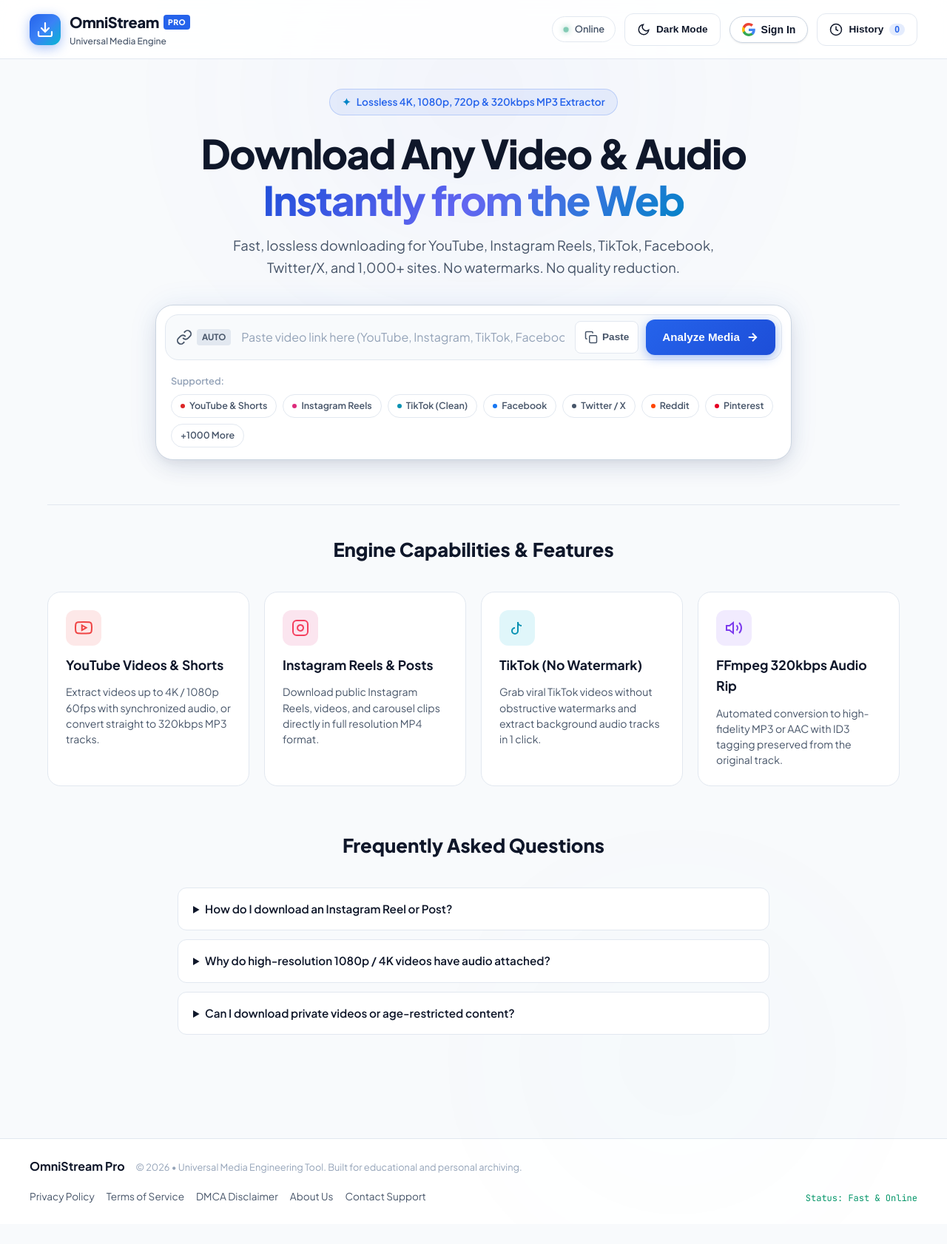
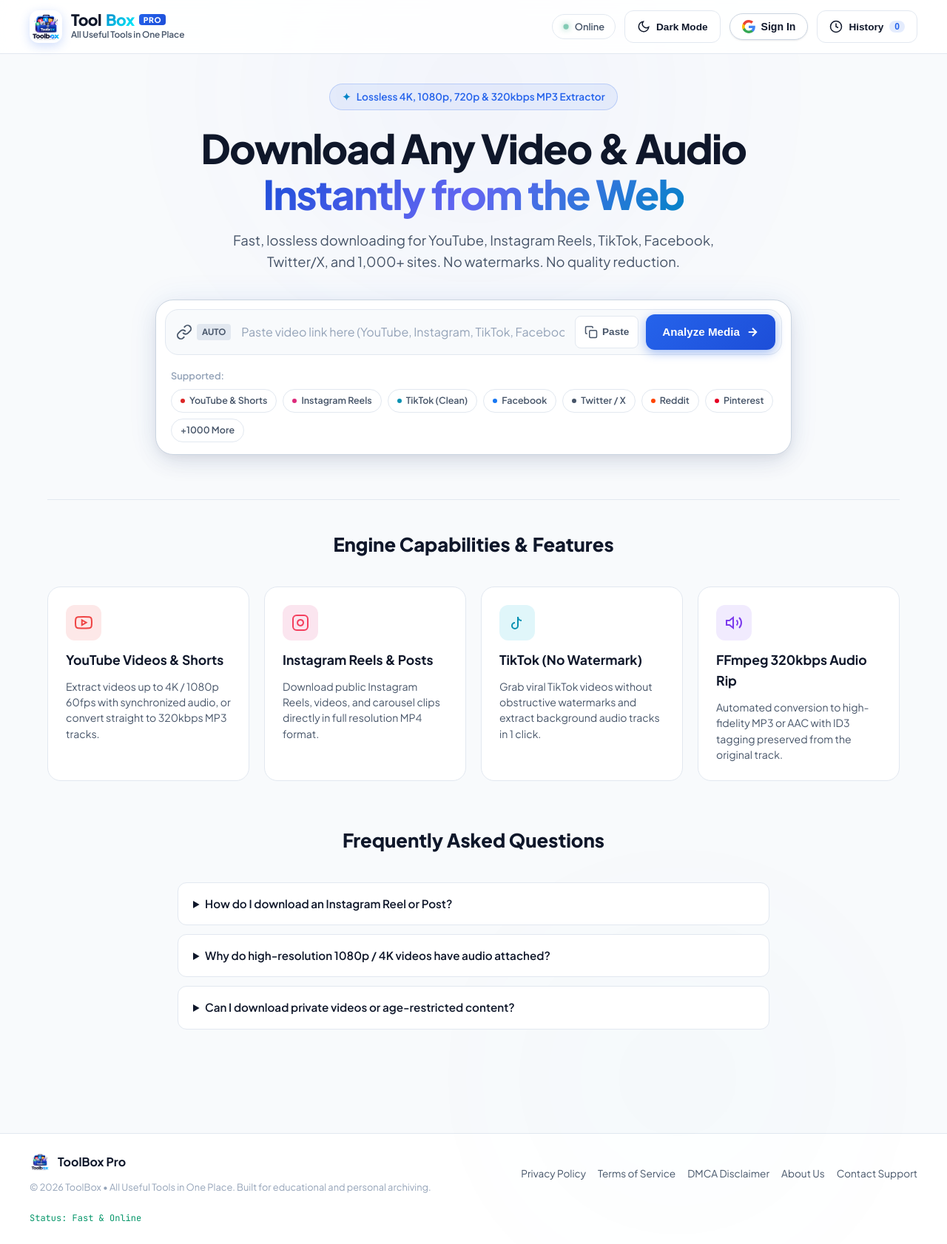
Before and after one commit to Prince789-student/video---download-tool, a website: page public/index.html in a window 1280 px wide. Shown: the whole page at 74% size. Before the commit the page ends 1655 px from the top, so only its background shows below. Drawn offline with Linux system fonts and the light colour scheme; no server answers.

Commit message:
Rebrand platform to ToolBox - All Useful Tools in One Place with official 3D logo

```diff
--- a/public/app.js
+++ b/public/app.js
@@ -772,7 +772,7 @@ const LEGAL_CONTENT = {
     <h2>Privacy Policy</h2>
     <p>Last Updated: October 2026</p>
     <div class="legal-highlight-box">
-      OmniStream Pro respects your digital privacy. We operate a zero-log media processing engine. No downloaded video or audio files are retained on our servers past temporary processing.
+      ToolBox Pro respects your digital privacy. We operate a zero-log media processing engine. No downloaded video or audio files are retained on our servers past temporary processing.
     </div>
     <h3>1. Information We Collect</h3>
     <p>We collect limited information to provide seamless media downloads:</p>
@@ -783,26 +783,26 @@ const LEGAL_CONTENT = {
     </ul>
 
     <h3>2. How Your Data Is Protected</h3>
-    <p>All communication between your device and OmniStream Pro is encrypted using industry-standard TLS 1.3 / HTTPS encryption. We never sell, rent, or monetize your personal information or contact details with third-party advertisers or data brokers.</p>
+    <p>All communication between your device and ToolBox Pro is encrypted using industry-standard TLS 1.3 / HTTPS encryption. We never sell, rent, or monetize your personal information or contact details with third-party advertisers or data brokers.</p>
 
     <h3>3. Cookies & Advertising</h3>
     <p>We may partner with trusted advertising networks, such as Google AdSense, to display non-intrusive advertisements. These partners may use cookies (such as DoubleClick DART cookies) to serve ads based on your visit to this and other websites on the internet. You may opt out of personalized advertising by visiting Google Ad Settings.</p>
 
     <h3>4. Children's Online Privacy Protection (COPPA)</h3>
-    <p>OmniStream Pro is designed for general audiences and does not knowingly collect personal identifiable information from children under the age of 13.</p>
+    <p>ToolBox Pro is designed for general audiences and does not knowingly collect personal identifiable information from children under the age of 13.</p>
 
     <h3>5. Contact Our Data Protection Officer</h3>
-    <p>If you have questions regarding your data or wish to delete your account, contact: <strong>privacy@omnistream.pro</strong></p>
+    <p>If you have questions regarding your data or wish to delete your account, contact: <strong>privacy@toolbox.pro</strong></p>
   `,
 
   terms: `
     <h2>Terms of Service & Acceptable Use</h2>
     <p>Effective Date: October 2026</p>
     <div class="legal-highlight-box">
-      By accessing or using OmniStream Pro, you acknowledge and agree to comply with these Terms of Service. If you do not agree, please discontinue using the service immediately.
+      By accessing or using ToolBox Pro, you acknowledge and agree to comply with these Terms of Service. If you do not agree, please discontinue using the service immediately.
     </div>
     <h3>1. Permitted Use</h3>
-    <p>OmniStream Pro is an advanced personal media caching and backup tool designed for educational, archival, and fair-use purposes. You agree to use this service exclusively for content you own or have explicit permission to access and download.</p>
+    <p>ToolBox Pro is an advanced personal media caching and backup tool designed for educational, archival, and fair-use purposes. You agree to use this service exclusively for content you own or have explicit permission to access and download.</p>
 
     <h3>2. User Warranties & Prohibitions</h3>
     <p>You strictly agree that you shall NOT:</p>
@@ -814,27 +814,27 @@ const LEGAL_CONTENT = {
     </ul>
 
     <h3>3. Disclaimer of Warranties</h3>
-    <p>OmniStream Pro is provided on an "AS-IS" and "AS-AVAILABLE" basis. We make no warranty that our service will be uninterrupted, error-free, or compatible with every streaming protocol at all times.</p>
+    <p>ToolBox Pro is provided on an "AS-IS" and "AS-AVAILABLE" basis. We make no warranty that our service will be uninterrupted, error-free, or compatible with every streaming protocol at all times.</p>
 
     <h3>4. Limitation of Liability</h3>
-    <p>Under no circumstances shall OmniStream Pro, its developers, or affiliates be liable for direct, indirect, incidental, or consequential damages resulting from the use or misuse of media obtained through this tool.</p>
+    <p>Under no circumstances shall ToolBox Pro, its developers, or affiliates be liable for direct, indirect, incidental, or consequential damages resulting from the use or misuse of media obtained through this tool.</p>
   `,
 
   dmca: `
     <h2>DMCA Copyright Notice & Disclaimer</h2>
     <div class="legal-highlight-box">
-      OmniStream Pro strictly complies with the Digital Millennium Copyright Act (17 U.S.C. § 512) and international copyright directives.
+      ToolBox Pro strictly complies with the Digital Millennium Copyright Act (17 U.S.C. § 512) and international copyright directives.
     </div>
     <h3>1. Safe Harbor & Zero-Hosting Policy</h3>
-    <p>OmniStream Pro is a client-side facilitation and format transcode proxy. <strong>We do not host, store, index, or broadcast any audio or video files on our servers.</strong></p>
-    <p>All video content retrieved through OmniStream Pro is streamed directly from public third-party content delivery networks (CDNs) maintained by platforms such as YouTube, Instagram, TikTok, and Vimeo. Files are cached solely in temporary memory to multiplex audio and video tracks, and are purged automatically.</p>
+    <p>ToolBox Pro is a client-side facilitation and format transcode proxy. <strong>We do not host, store, index, or broadcast any audio or video files on our servers.</strong></p>
+    <p>All video content retrieved through ToolBox Pro is streamed directly from public third-party content delivery networks (CDNs) maintained by platforms such as YouTube, Instagram, TikTok, and Vimeo. Files are cached solely in temporary memory to multiplex audio and video tracks, and are purged automatically.</p>
 
     <h3>2. Copyright Infringement Claims</h3>
     <p>If you are a copyright owner or an authorized agent and believe that content accessible through our utility infringes your rights, you may submit a formal notification to our designated copyright agent:</p>
     <ul>
-      <li><strong>Designated Agent:</strong> OmniStream Copyright Compliance Department</li>
-      <li><strong>Notice Email:</strong> <strong>dmca@omnistream.pro</strong></li>
-      <li><strong>Physical Address:</strong> Legal Dept, OmniStream Pro Cloud Architecture, New Delhi, India</li>
+      <li><strong>Designated Agent:</strong> ToolBox Copyright Compliance Department</li>
+      <li><strong>Notice Email:</strong> <strong>dmca@toolbox.pro</strong></li>
+      <li><strong>Physical Address:</strong> Legal Dept, ToolBox Cloud Architecture, New Delhi, India</li>
     </ul>
 
     <h3>3. Required Takedown Information</h3>
@@ -849,12 +849,12 @@ const LEGAL_CONTENT = {
   `,
 
   about: `
-    <h2>About OmniStream Pro</h2>
+    <h2>About ToolBox Pro</h2>
     <div class="legal-highlight-box">
-      Engineering the world's fastest, cleanest, and most accessible web media archiving engine.
+      ToolBox — All Useful Tools in One Place. Engineering the world's fastest, cleanest, and most accessible web utilities.
     </div>
     <h3>Our Vision</h3>
-    <p>OmniStream Pro was born out of frustration with predatory video download sites bloated with spam popups, scam ads, malware redirects, and artificial quality restrictions. We set out to build an open, crystal-clean platform that treats users with dignity.</p>
+    <p>ToolBox Pro was born out of frustration with predatory video download sites bloated with spam popups, scam ads, malware redirects, and artificial quality restrictions. We set out to build an open, crystal-clean platform that brings all useful web utilities together in one place.</p>
 
     <h3>Under the Hood</h3>
     <p>Our server architecture leverages cutting-edge open source tools:</p>
@@ -905,7 +905,7 @@ const LEGAL_CONTENT = {
     </button>
 
     <div class="legal-highlight-box" style="margin-top: 24px;">
-      <strong>Direct Support Email:</strong> support@omnistream.pro<br>
+      <strong>Direct Support Email:</strong> support@toolbox.pro<br>
       <strong>Average Response Time:</strong> Within 24 Hours
     </div>
   `
--- a/public/index.html
+++ b/public/index.html
@@ -3,8 +3,10 @@
 <head>
   <meta charset="UTF-8">
   <meta name="viewport" content="width=device-width, initial-scale=1.0">
-  <title>OmniStream Pro — Universal Video & Audio Downloader</title>
-  <meta name="description" content="Download videos and audio in ultra-high quality from YouTube, Instagram, TikTok, Facebook, Twitter/X, and 1000+ platforms with zero ads and zero quality loss.">
+  <title>ToolBox — All Useful Tools in One Place | Universal Downloader</title>
+  <meta name="description" content="ToolBox — All Useful Tools in One Place. Download videos and audio in ultra-high quality from YouTube, Instagram, TikTok, Facebook, Twitter/X, and 1000+ platforms with zero quality loss.">
+  <link rel="icon" type="image/png" href="favicon.png">
+  <link rel="apple-touch-icon" href="logo.png">
   <link rel="preconnect" href="https://fonts.googleapis.com">
   <link rel="preconnect" href="https://fonts.gstatic.com" crossorigin>
   <link href="https://fonts.googleapis.com/css2?family=Plus+Jakarta+Sans:wght@300;400;500;600;700;800&family=JetBrains+Mono:wght@400;500;700&display=swap" rel="stylesheet">
@@ -19,16 +21,10 @@
   <header class="app-header">
     <div class="header-container">
       <div class="brand">
-        <div class="brand-icon">
-          <svg width="24" height="24" viewBox="0 0 24 24" fill="none" stroke="currentColor" stroke-width="2.2" stroke-linecap="round" stroke-linejoin="round">
-            <path d="M21 15v4a2 2 0 0 1-2 2H5a2 2 0 0 1-2-2v-4"></path>
-            <polyline points="7 10 12 15 17 10"></polyline>
-            <line x1="12" y1="15" x2="12" y2="3"></line>
-          </svg>
-        </div>
+        <img src="logo.png" alt="ToolBox Logo" class="brand-logo-img">
         <div class="brand-text">
-          <span class="brand-name">OmniStream<span class="brand-pro">PRO</span></span>
-          <span class="brand-badge">Universal Media Engine</span>
+          <span class="brand-name">Tool<span class="brand-box">Box</span><span class="brand-pro">PRO</span></span>
+          <span class="brand-badge">All Useful Tools in One Place</span>
         </div>
       </div>
 
@@ -447,8 +443,11 @@
   <footer class="app-footer">
     <div class="footer-container">
       <div class="footer-left">
-        <span class="footer-brand">OmniStream Pro</span>
-        <span class="footer-copy">© 2026 • Universal Media Engineering Tool. Built for educational and personal archiving.</span>
+        <div style="display: flex; align-items: center; gap: 10px; margin-bottom: 6px;">
+          <img src="logo.png" alt="ToolBox Logo" style="width: 28px; height: 28px; border-radius: 7px; object-fit: contain;">
+          <span class="footer-brand" style="margin-bottom: 0;">ToolBox Pro</span>
+        </div>
+        <span class="footer-copy">© 2026 ToolBox • All Useful Tools in One Place. Built for educational and personal archiving.</span>
       </div>
 
       <!-- Legal & Policy Navigation Links -->
--- a/public/style.css
+++ b/public/style.css
@@ -180,6 +180,19 @@ body {
   cursor: pointer;
 }
 
+.brand-logo-img {
+  width: 44px;
+  height: 44px;
+  border-radius: 12px;
+  object-fit: contain;
+  box-shadow: 0 4px 14px rgba(37, 99, 235, 0.22);
+  transition: transform var(--transition-fast);
+}
+
+.brand:hover .brand-logo-img {
+  transform: scale(1.06);
+}
+
 .brand-icon {
   width: 42px;
   height: 42px;
@@ -198,13 +211,21 @@ body {
 }
 
 .brand-name {
-  font-size: 1.25rem;
+  font-size: 1.32rem;
   font-weight: 800;
-  letter-spacing: -0.02em;
+  letter-spacing: -0.025em;
   color: var(--text-primary);
   display: flex;
   align-items: center;
   gap: 6px;
+  line-height: 1.1;
+}
+
+.brand-box {
+  background: linear-gradient(135deg, #0284C7 0%, #00F2FE 100%);
+  -webkit-background-clip: text;
+  -webkit-text-fill-color: transparent;
+  display: inline-block;
 }
 
 .brand-pro {
@@ -212,15 +233,16 @@ body {
   font-weight: 800;
   padding: 2px 6px;
   border-radius: 4px;
-  background: #2563EB;
+  background: linear-gradient(135deg, #2563EB, #1D4ED8);
   color: #FFFFFF;
-  letter-spacing: 0.05em;
+  letter-spacing: 0.06em;
 }
 
 .brand-badge {
-  font-size: 0.75rem;
+  font-size: 0.74rem;
   color: var(--text-secondary);
-  font-weight: 500;
+  font-weight: 600;
+  letter-spacing: -0.01em;
 }
 
 .header-actions {
```
Also changed, not shown: public/favicon.png (added), public/logo.png (added).
